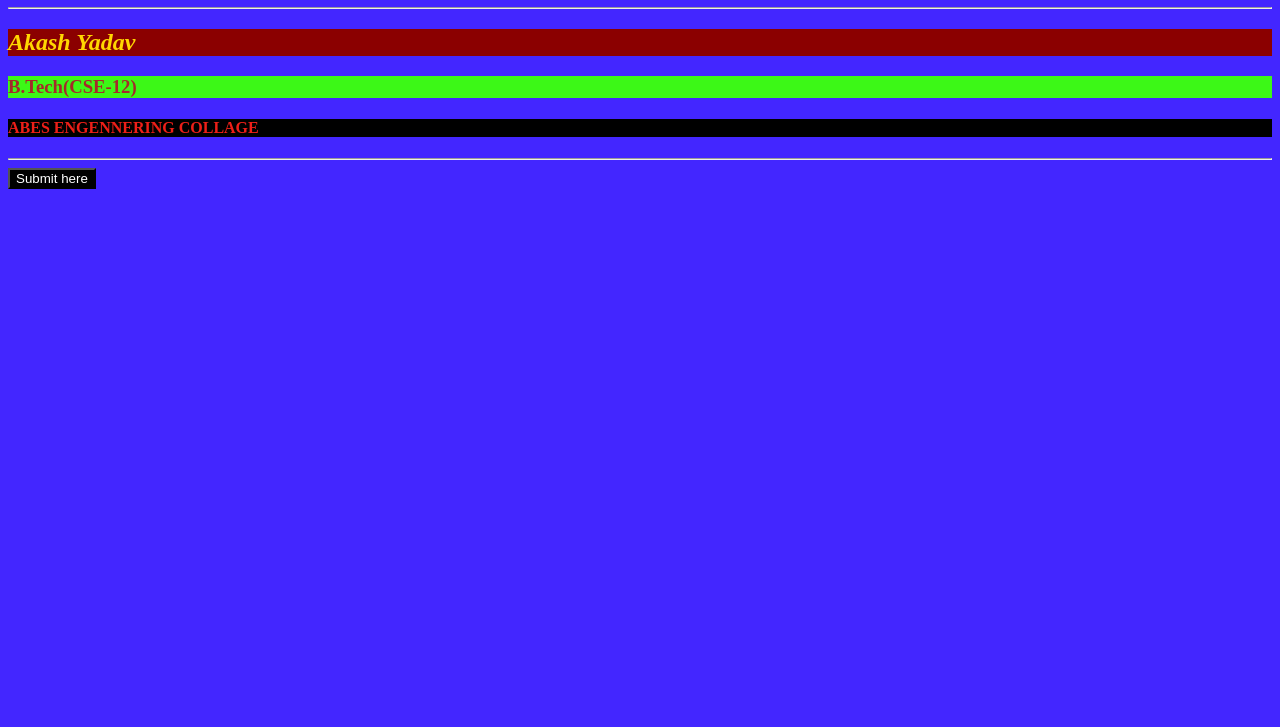
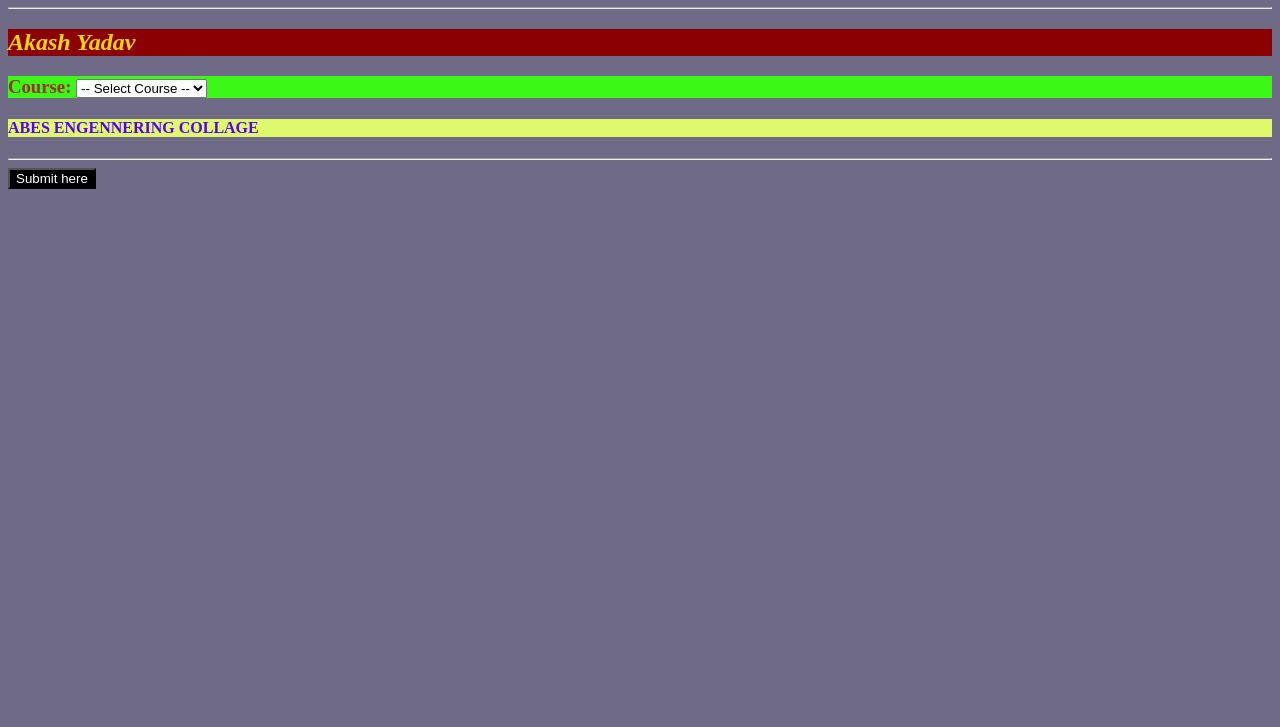
Before and after one commit to Akashyadav-96/html-demo, a plain HTML site: page style.html in a window 1280 px wide. Shown: the part 73-800 px from the top of the page. Drawn offline with Linux system fonts and the light colour scheme.

Commit message:
file add

```diff
--- a/style.html
+++ b/style.html
@@ -23,7 +23,16 @@
     <h1 style="color: blue;background-color: rgb(203, 167, 167);">Hello World!</h1>
     <hr>
     <h2><b><i>Akash Yadav</i></h2>
-    <h3>B.Tech(CSE-12)</h3>
+    <h3><p>
+            <label>Course: </label>
+            <select name="course" required>
+                <option value="">-- Select Course --</option>
+                <option value="btech">B.Tech</option>
+                <option value="bca">BCA</option>
+                <option value="mba">MBA</option>
+                <option value="mca">MCA</option>
+            </select>
+        </p> </h3>
 
     <h4>ABES ENGENNERING COLLAGE</h4>
     <hr>
--- a/stylesheet.css
+++ b/stylesheet.css
@@ -5,9 +5,9 @@ h3{
 }
 
 body {
-    background-color: rgb(67, 38, 255);
+    background-color: rgb(111, 106, 134);
 }
 h4{
-   color: rgb(237, 31, 24);
-   background-color: rgb(0, 0, 0);
+   color: rgb(81, 0, 255);
+   background-color: rgb(224, 248, 107);
 }
```
Also changed, not shown: Experiment2.html (+1 -1 lines), iframe.html (+2 -1 lines), semantictags.html (+5 -4 lines), e-commerce.html (renamed from ecomm.html).
